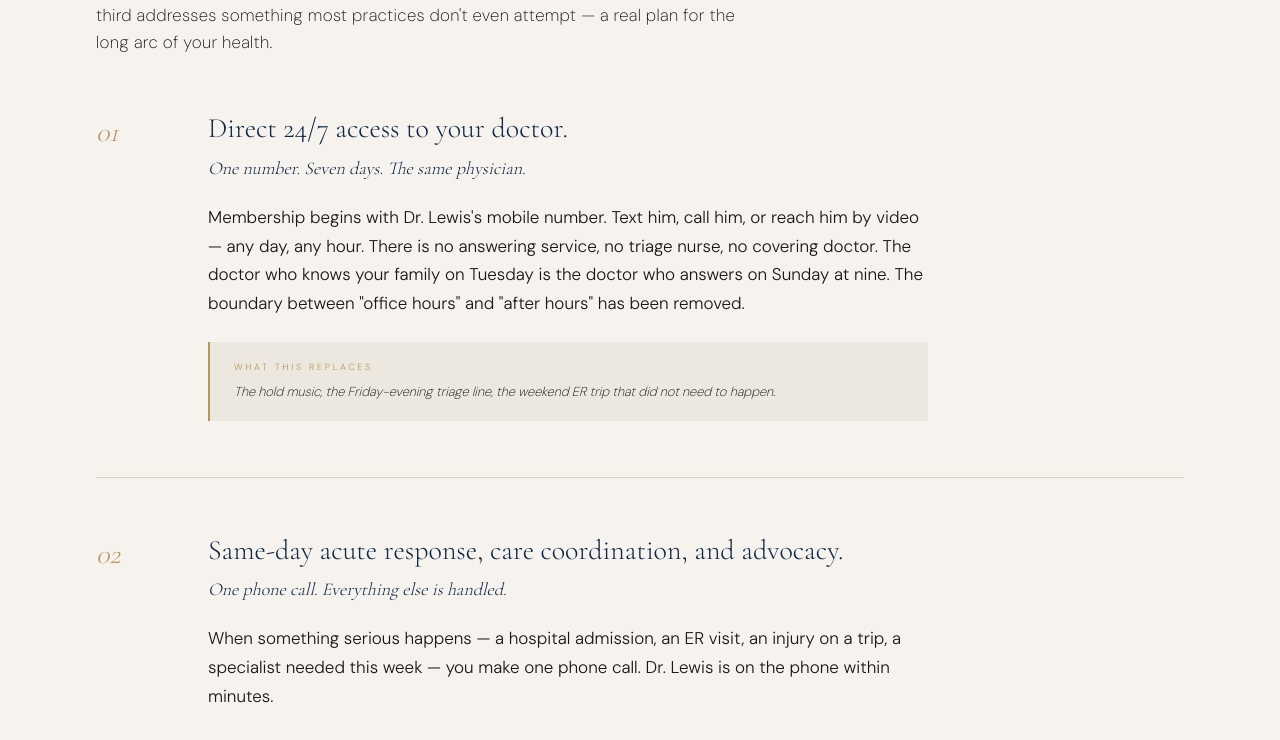
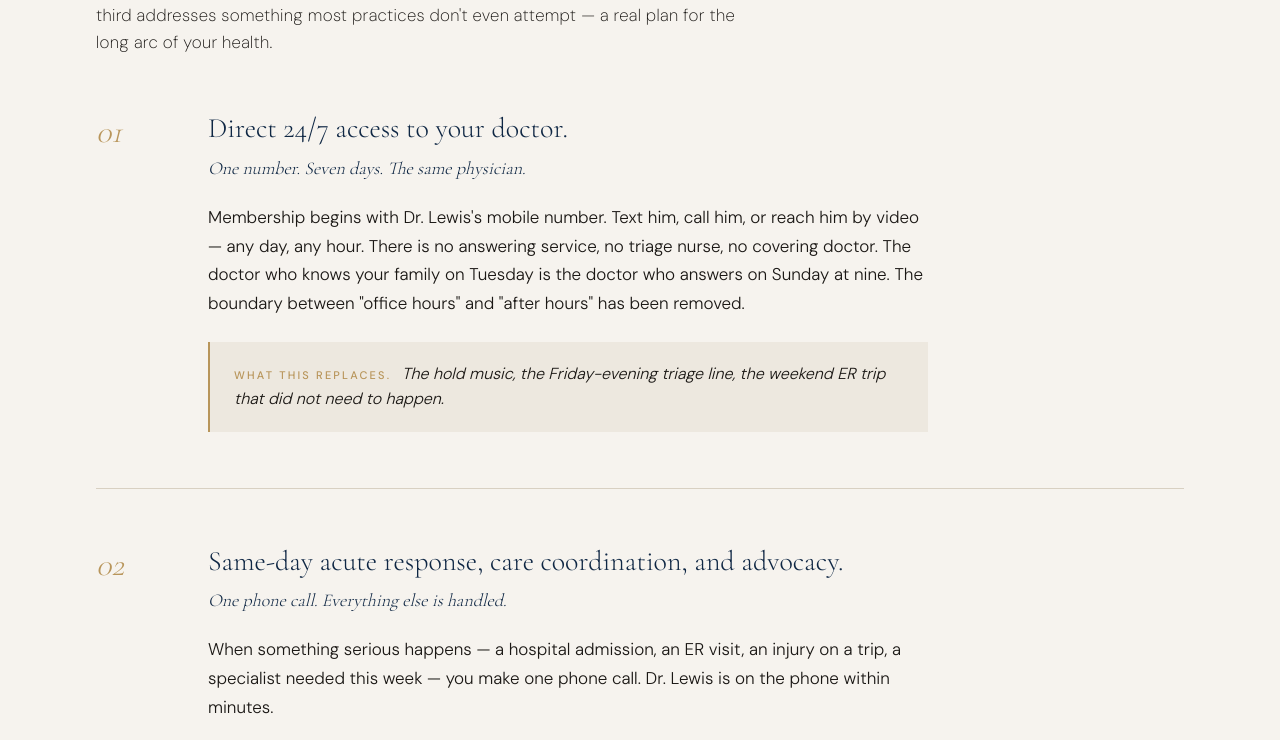
Before and after one commit to JoeDVillanueva/lewis-select, a Next.js app: page /approach in a window 1280 px wide. Shown: the part 1189-1929 px from the top of the page. Built offline with nearby package versions, Linux system fonts and the light colour scheme; no server answers.

Commit message:
apply v3.3: --text-marker (32px) numerals on Differentiators/Pillars/PillarFull, --text-replaces (16px) WTR body with inline gold label, Differentiator 02/03/04 title rewrites
Co-Authored-By: Claude Opus 4.7 (1M context) <noreply@anthropic.com>

```diff
--- a/src/app/globals.css
+++ b/src/app/globals.css
@@ -42,6 +42,8 @@
   --text-h3:         clamp(22px, 2.2vw, 28px);
   --text-blockquote: clamp(24px, 2.8vw, 32px);
   --text-stat:       48px;
+  --text-marker:     32px;     /* v3.3 — italic Cormorant numerals (01, 02, …) on Differentiators, Pillars, PillarFull */
+  --text-replaces:   16px;     /* v3.3 — body inside the "What this replaces" gold-edge banner */
 
   /* Body */
   --text-body:       17px;
--- a/src/components/differentiators/Differentiators.module.css
+++ b/src/components/differentiators/Differentiators.module.css
@@ -53,7 +53,7 @@
   padding: 22px 0;
   border-bottom: 0.5px solid var(--color-rule-on-navy);
   display: grid;
-  grid-template-columns: 32px 1fr;
+  grid-template-columns: 56px 1fr;
   gap: 20px;
 }
 .item:first-child { padding-top: 0; }
@@ -61,24 +61,26 @@
 
 .num {
   font-family: var(--font-display);
-  font-size: 14px;
+  font-style: italic;
+  font-size: var(--text-marker);
   font-weight: var(--weight-light);
   color: var(--color-gold);
-  padding-top: 3px;
+  line-height: 1;
 }
 
 .head {
   font-family: var(--font-display);
-  font-size: 20px;
-  font-weight: var(--weight-light);
+  font-size: 24px;
+  font-weight: var(--weight-regular);
   color: var(--color-text-on-dark);
-  margin-bottom: 8px;
+  margin-bottom: 10px;
   line-height: 1.2;
 }
 
 .body {
-  font-size: 13px;
-  font-weight: var(--weight-thin);
+  font-family: var(--font-body);
+  font-size: var(--text-body);
+  font-weight: var(--weight-light);
   line-height: 1.55;
   color: var(--color-text-on-dark-muted);
   max-width: 480px;
--- a/src/components/pillar-full/PillarFull.module.css
+++ b/src/components/pillar-full/PillarFull.module.css
@@ -19,10 +19,10 @@
   font-family: var(--font-display);
   font-style: italic;
   font-weight: var(--weight-light);
-  font-size: 28px;
+  font-size: var(--text-marker);
   color: var(--color-gold);
   line-height: 1;
-  padding-top: 6px;
+  padding-top: 4px;
 }
 
 .title {
@@ -58,25 +58,28 @@
 
 .replacesBanner {
   margin-top: 24px;
-  padding: 18px 24px;
+  padding: 20px 24px;
   background: var(--color-cream-dark);
   border-left: 2px solid var(--color-gold);
   max-width: 720px;
 }
 
 .replacesLabel {
-  font-size: 9px;
-  font-weight: var(--weight-light);
-  letter-spacing: var(--ls-uppercase);
+  font-family: var(--font-body);
+  font-size: 11px;
+  font-weight: 500;
+  letter-spacing: 0.20em;
   text-transform: uppercase;
   color: var(--color-gold);
-  margin-bottom: 6px;
+  font-style: normal;
+  margin-right: 6px;
 }
 
 .replacesBody {
-  font-size: 13px;
-  font-weight: var(--weight-thin);
-  line-height: 1.7;
+  font-family: var(--font-body);
+  font-size: var(--text-replaces);
+  font-weight: var(--weight-light);
+  line-height: 1.55;
   color: var(--color-text);
   font-style: italic;
 }
--- a/src/components/pillar-full/PillarFull.tsx
+++ b/src/components/pillar-full/PillarFull.tsx
@@ -22,8 +22,11 @@ export function PillarFull({ items }: Props) {
                 </p>
               ))}
               <div className={styles.replacesBanner}>
-                <p className={styles.replacesLabel}>What this replaces</p>
-                <p className={styles.replacesBody}>{it.replaces}</p>
+                <p className={styles.replacesBody}>
+                  <span className={styles.replacesLabel}>What this replaces.</span>
+                  {" "}
+                  {it.replaces}
+                </p>
               </div>
             </div>
           </li>
--- a/src/components/pillars/Pillars.module.css
+++ b/src/components/pillars/Pillars.module.css
@@ -43,7 +43,7 @@
 .num {
   font-family: var(--font-display);
   font-style: italic;
-  font-size: 22px;
+  font-size: var(--text-marker);
   font-weight: var(--weight-light);
   color: var(--color-gold);
   letter-spacing: 0.05em;
--- a/src/lib/content.ts
+++ b/src/lib/content.ts
@@ -65,19 +65,19 @@ export const home = {
       },
       {
         n: "02",
-        title: "Past the waiting line. By name.",
+        title: "Skip the waiting line. Get a personal referral.",
         body:
           "When you need a cardiologist or an oncologist, the standard wait is weeks. With Lewis Select, you do not wait. Dr. Lewis picks up the phone and calls a specialist by name — someone he has personally worked with for twenty-five years. Same-day or next-day placement is the norm, not the exception. That alone changes your relationship to time.",
       },
       {
         n: "03",
-        title: "The same physician. Day or night.",
+        title: "See your own doctor — not a “panel.”",
         body:
           "Direct text or call to Dr. Lewis — any day, any hour. The doctor who knows your family on Tuesday is the doctor who answers on Sunday at nine. Not an answering service. Not a covering physician. Not a name you have never met before. The fastest medicine in the world is the medicine that already knows you.",
       },
       {
         n: "04",
-        title: "A written plan for the year ahead.",
+        title: "Get a personal plan for your future health.",
         body:
           "You leave most doctor appointments with a vague impression and a list of things to remember. Lewis Select sends you home with a Health Blueprint — a bound document that lays out exactly what your year of health should look like, in plain language, for every member of your family. Your spouse can read it. You can come back to it. You do not have to remember anything. Most practices send you home with a prescription. Lewis Select sends you home with a plan.",
       },
```
Also changed, not shown: 2 other files (tests, documents, lock files or other folders).
